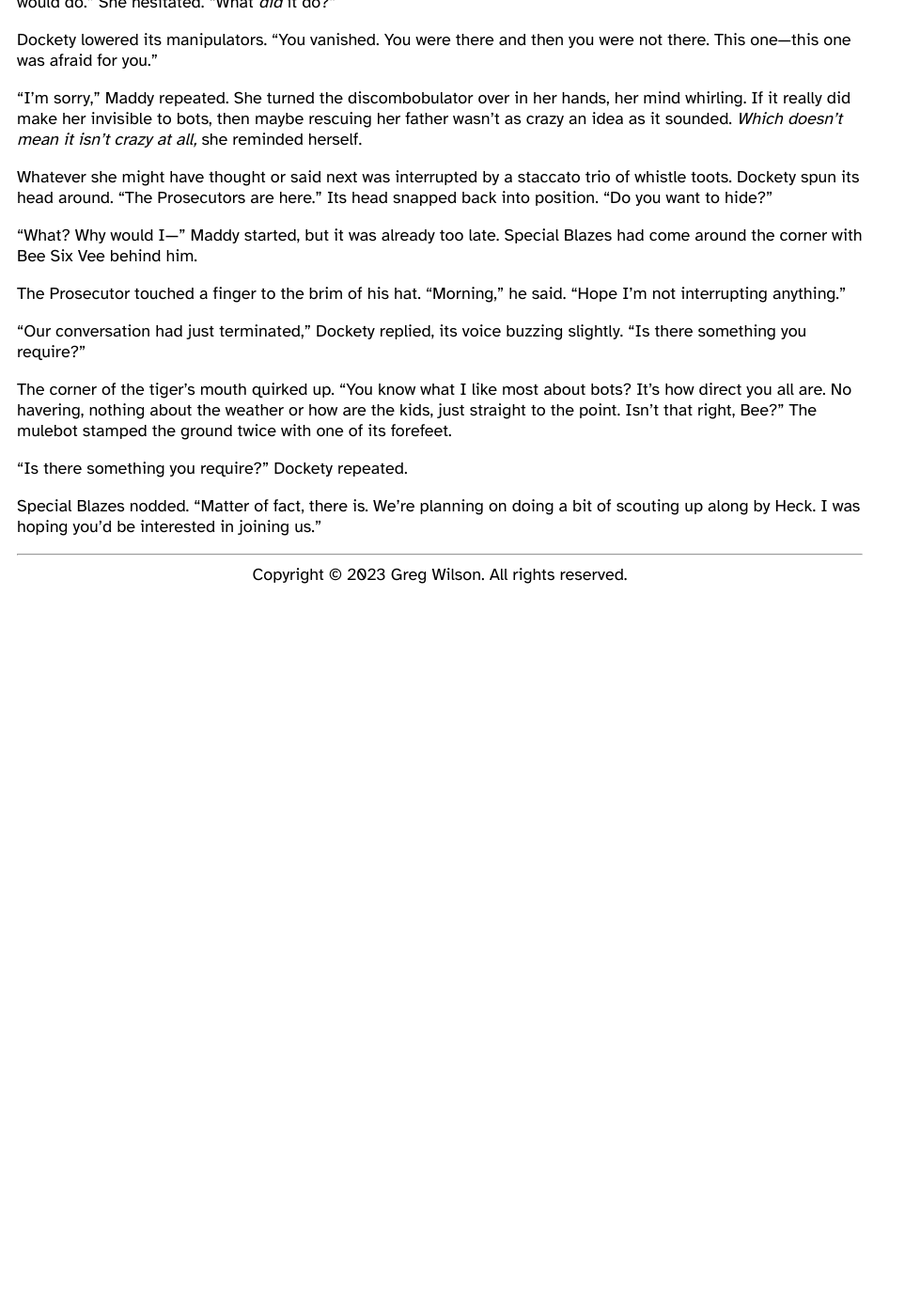
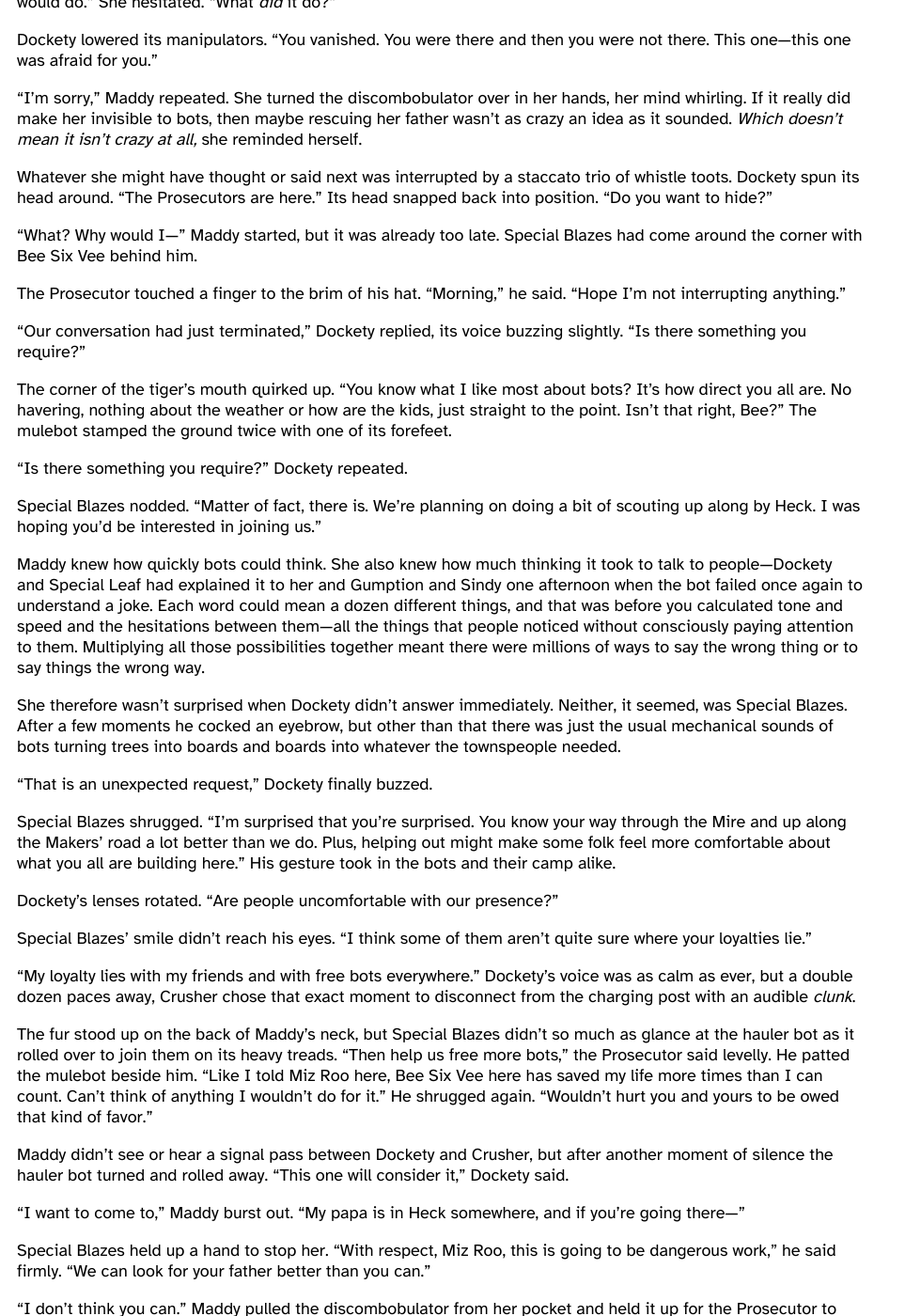
Before and after one commit to gvwilson/fiction, a Jekyll site: the page built from in-heck/index.md, in a window 1280 px wide and 1400 px high, scrolled down 21129 px. Shown: the whole window at 94% size, without its empty margins (0-963 px from the left). Built offline with Jekyll 4.4.1, drawn with Linux system fonts in a browser that asks for light colours; before the commit the page ends 21759 px from its top, so only the background shows below that; some of the changed text lies outside the part shown.

Commit message:
+809 words of In Heck

```diff
--- a/_data/status.csv
+++ b/_data/status.csv
@@ -25,6 +25,7 @@
 in-heck,2024-01-01,10066
 in-heck,2024-01-02,10607
 in-heck,2024-01-04,11133
+in-heck,2024-01-06,11942
 last-wolf,2023-09-01,41953
 leaderboard,2023-12-26,1094
 leaderboard,2023-12-27,1657
--- a/in-heck/index.md
+++ b/in-heck/index.md
@@ -1970,4 +1970,158 @@
 We're planning on doing a bit of scouting up along by Heck.
 I was hoping you'd be interested in joining us."
 
+Maddy knew how quickly bots could think.
+She also knew how much thinking it took to talk to people—Dockety and Special Leaf
+had explained it to her and Gumption and Sindy one afternoon
+when the bot failed once again to understand a joke.
+Each word could mean a dozen different things,
+and that was before you calculated tone and speed
+and the hesitations between them—all the things that
+people noticed without consciously paying attention to them.
+Multiplying all those possibilities together
+meant there were millions of ways to say the wrong thing
+or to say things the wrong way.
+
+She therefore wasn't surprised when Dockety didn't answer immediately.
+Neither,
+it seemed,
+was Special Blazes.
+After a few moments he cocked an eyebrow,
+but other than that
+there was just the usual mechanical sounds
+of bots turning trees into boards and boards into whatever the townspeople needed.
+
+"That is an unexpected request,"
+Dockety finally buzzed.
+
+Special Blazes shrugged.
+"I'm surprised that you're surprised.
+You know your way through the Mire and up along the Makers' road
+a lot better than we do.
+Plus,
+helping out might make some folk feel more comfortable about
+what you all are building here."
+His gesture took in the bots and their camp alike.
+
+Dockety's lenses rotated.
+"Are people uncomfortable with our presence?"
+
+Special Blazes' smile didn't reach his eyes.
+"I think some of them aren't quite sure where your loyalties lie."
+
+"My loyalty lies with my friends and with free bots everywhere."
+Dockety's voice was as calm as ever,
+but a double dozen paces away,
+Crusher chose that exact moment to disconnect from the charging post
+with an audible *clunk*.
+
+The fur stood up on the back of Maddy's neck,
+but Special Blazes didn't so much as glance at the hauler bot
+as it rolled over to join them on its heavy treads.
+"Then help us free more bots,"
+the Prosecutor said levelly.
+He patted the mulebot beside him.
+"Like I told Miz Roo here,
+Bee Six Vee here has saved my life more times than I can count.
+Can't think of anything I wouldn't do for it."
+He shrugged again.
+"Wouldn't hurt you and yours to be owed that kind of favor."
+
+Maddy didn't see or hear a signal pass between Dockety and Crusher,
+but after another moment of silence
+the hauler bot turned and rolled away.
+"This one will consider it,"
+Dockety said.
+
+"I want to come to,"
+Maddy burst out.
+"My papa is in Heck somewhere,
+and if you're going there—"
+
+Special Blazes held up a hand to stop her.
+"With respect,
+Miz Roo,
+this is going to be dangerous work,"
+he said firmly.
+"We can look for your father better than you can."
+
+"I don't think you can."
+Maddy pulled the discombobulator from her pocket
+and held it up for the Prosecutor to see.
+
+He frowned.
+"Now, what is that, exactly?"
+
+Maddy swallowed hard.
+"Ask your friend,"
+she said,
+then pressed the button.
+
+The mulebot scuttled backward.
+Its two front legs came up and pointed at Maddy,
+hooked blades sprouting from them.
+
+"Whoa, whoa!"
+Special Blazes stepped between them, his ears back.
+"What did you do?"
+
+Maddy released the button and jerked her chin at Bee Six Vee.
+"Go on, ask it."
+
+The Prosecutor looked at the mulebot.
+Bright squiggles scrolled across the screen on its front.
+Special Blazes frowned.
+"Really?"
+More squiggles scrolled past.
+
+He turned to Maddy and held out his hand.
+"May I?"
+
+She wanted to say "no",
+but she knew that would earn a "no" in return,
+so she handed him the heavy little piece of tech.
+Special Blazes frowned at it,
+turned it over in his hands a couple of times,
+then turned back to Bee Six Vee.
+
+"Like this?" he asked.
+He pressed the button.
+
+Squiggles.
+"Huh."
+He looked at Maddy.
+"Is there a trick to it?"
+
+She shook her head.
+"Not that I know."
+
+He hefted it again.
+"Mind me asking how you came by this?"
+
+"A bunch of stuff came down the river the day we found Dockety,"
+she said,
+which was technically true even if it had nothing to do with the discombobulator.
+
+The tiger nodded slowly.
+"Well, ain't that a thing?"
+He held it out to her.
+"First rule of being a Special,"
+he said when she hesitated.
+"Never touch someone else's tech."
+
+"I'm not—" she started, then stopped as the realization hit her.
+She had a piece of tech and it worked for her.
+She *was* a Special.
+
+"I'll need to think on this,"
+Special Blazes said.
+"And you best think on my offer,"
+he continued to Dockety.
+"We're heading out first thing day after tomorrow."
+He touched a finger to the brim of his hat again,
+turned,
+and walked away.
+With its razored forelegs still in the air,
+the mulebot pivoted and followed him.
+
 </section>
```
Also changed, not shown: status.svg.
